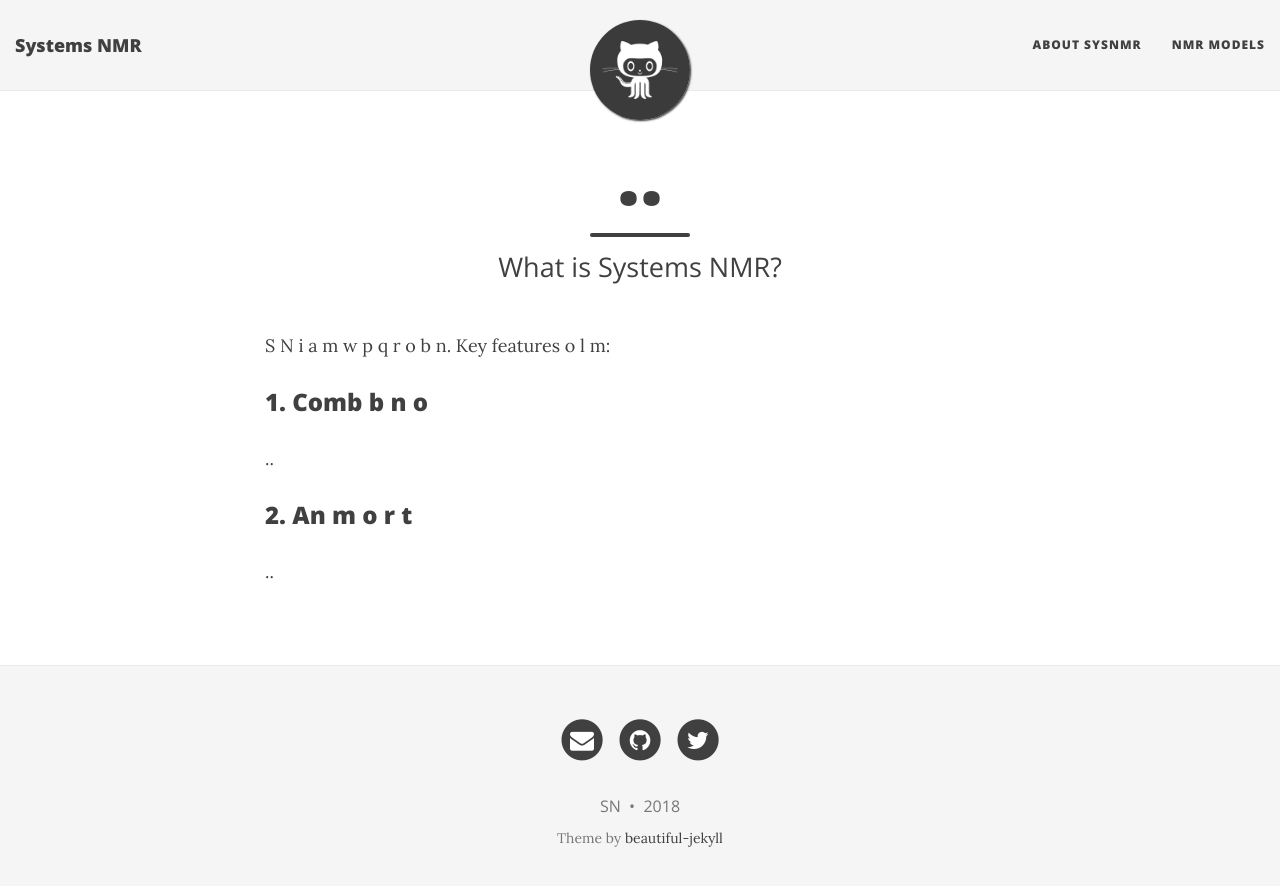
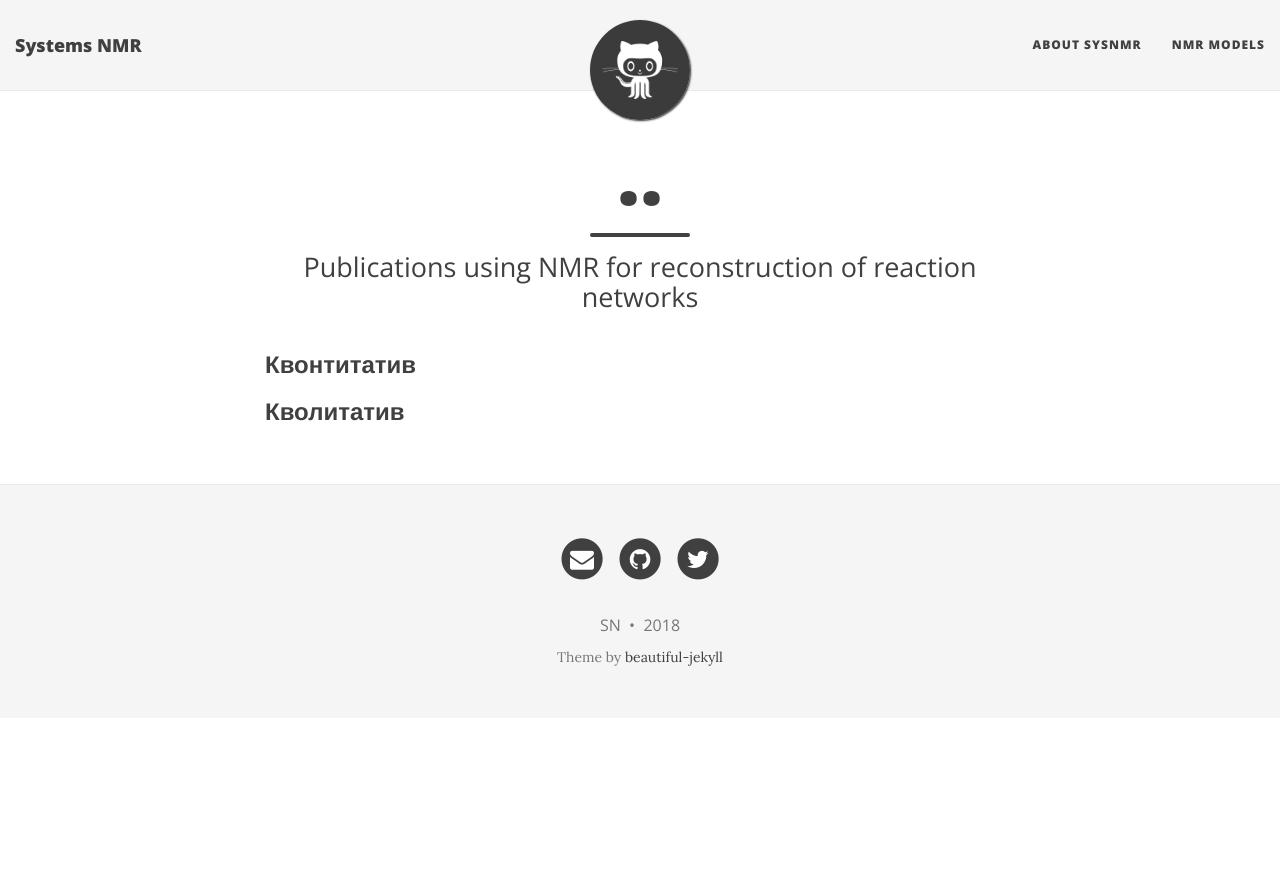
Before and after one commit to systemsnmr/systemsnmr.github.io, a Jekyll site: the page built from catalog.md, in a window 1280 px wide. Shown: the top 886 px of the page. Built offline with Jekyll 4.4.1, drawn with Linux system fonts in a browser that asks for light colours; nearby versions of some CDN libraries.

Commit message:
change about n catalog

```diff
--- a/_config.yml
+++ b/_config.yml
@@ -23,7 +23,7 @@
 
 # List of links in the navigation bar
 navbar-links:
-  About SysNMR: "aboutme"
+  About SysNMR: "about"
   NMR models: "catalog"
 #  Resources:
 #    - Beautiful Jekyll: "http://deanattali.com/beautiful-jekyll/"
--- a/catalog.md
+++ b/catalog.md
@@ -1,13 +1,9 @@
 ---
 layout: page
 title: ..
-subtitle: What is Systems NMR?
+subtitle: Publications using NMR for reconstruction of reaction networks
 ---
 
-S N i a m w p q r o b n.
-Key features o l m:
+### Квонтитатив
 
-### 1. Comb b n o
-..
-### 2. An m o r t
-..
+### Кволитатив
```
Also changed, not shown: about.md (added, +13 -0 lines), aboutme.md (deleted, +0 -16 lines).
